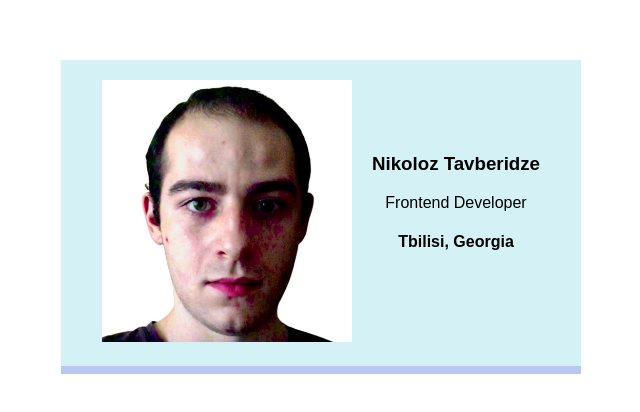
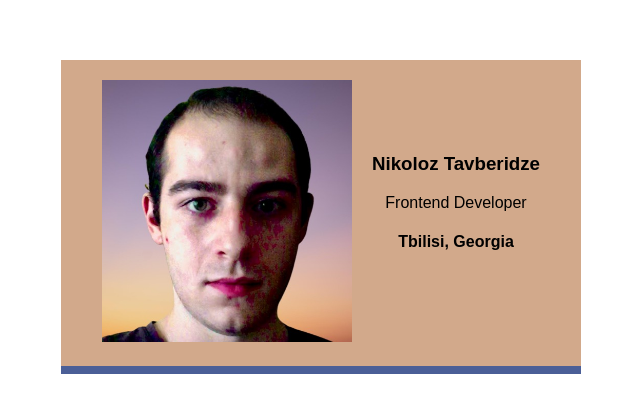
Before and after one commit to tavberidze/scrimba-frontend, a plain HTML site: page Module_02/digital_business_card/index.html in a window 1280 px wide. Shown: the part 130-542 px from the top of the page, without its empty margins (319-959 px from the left). Drawn offline with Linux system fonts and the light colour scheme.

Commit message:
fixed img

```diff
--- a/Module_02/digital_business_card/index.html
+++ b/Module_02/digital_business_card/index.html
@@ -10,7 +10,7 @@
 <body>
     <div class="container">
         <div class="img-wrap">
-            <img src="/image00001.jpeg" alt="profile-picture">
+            <img src="/image00001.jpg" alt="profile-picture">
         </div>
         <div class="info">
             <h3>Nikoloz Tavberidze</h3>
--- a/Module_02/digital_business_card/styles.css
+++ b/Module_02/digital_business_card/styles.css
@@ -9,9 +9,9 @@
     justify-self: center;
     display: flex;
     width: 500px;
-    background-color: rgb(212, 242, 245);
+    background-color: rgb(210, 169, 139);
     padding-right: 20px;
-    border-bottom: 8px solid rgb(184, 200, 243);
+    border-bottom: 8px solid rgb(75, 95, 151);
 }
 
 img {
```
Also changed, not shown: Module_02/digital_business_card/image00001.jpeg (deleted), Module_02/digital_business_card/image00001.jpg (added).
